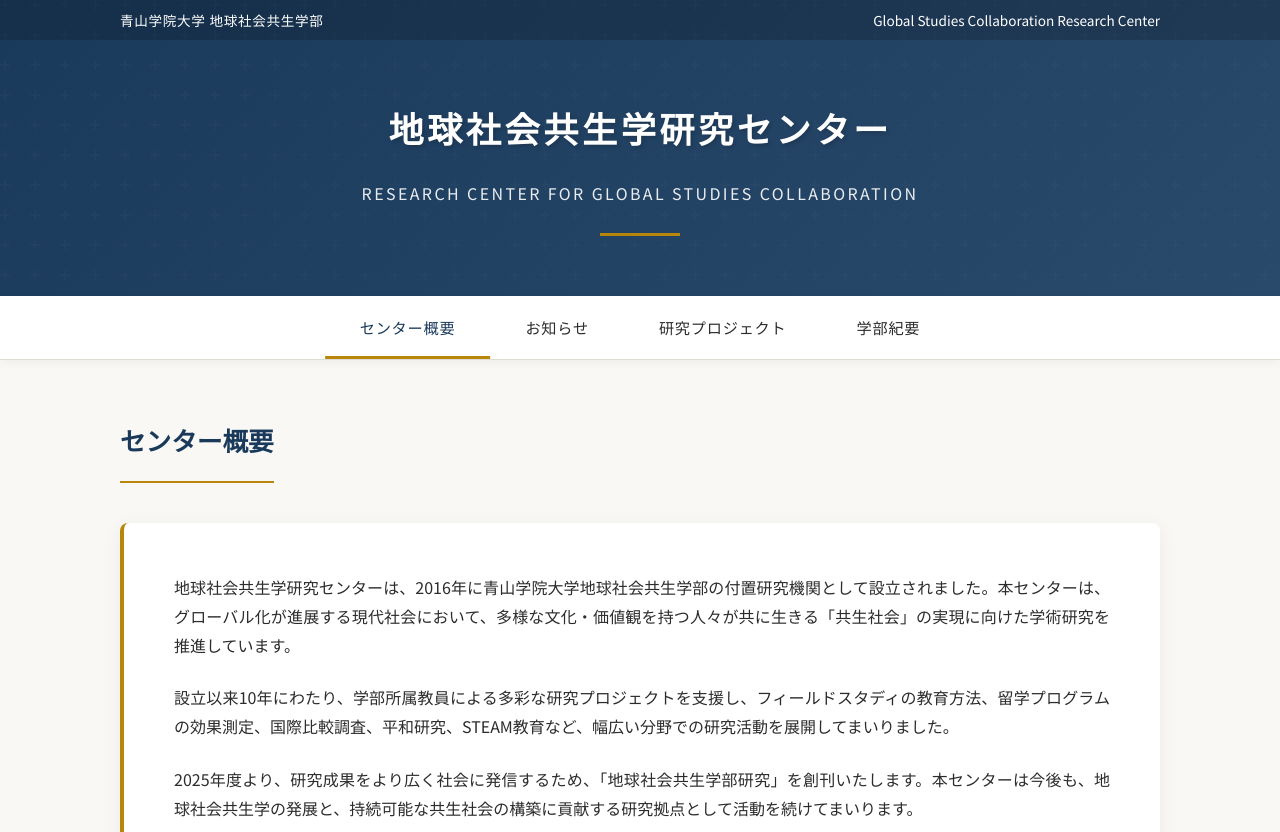
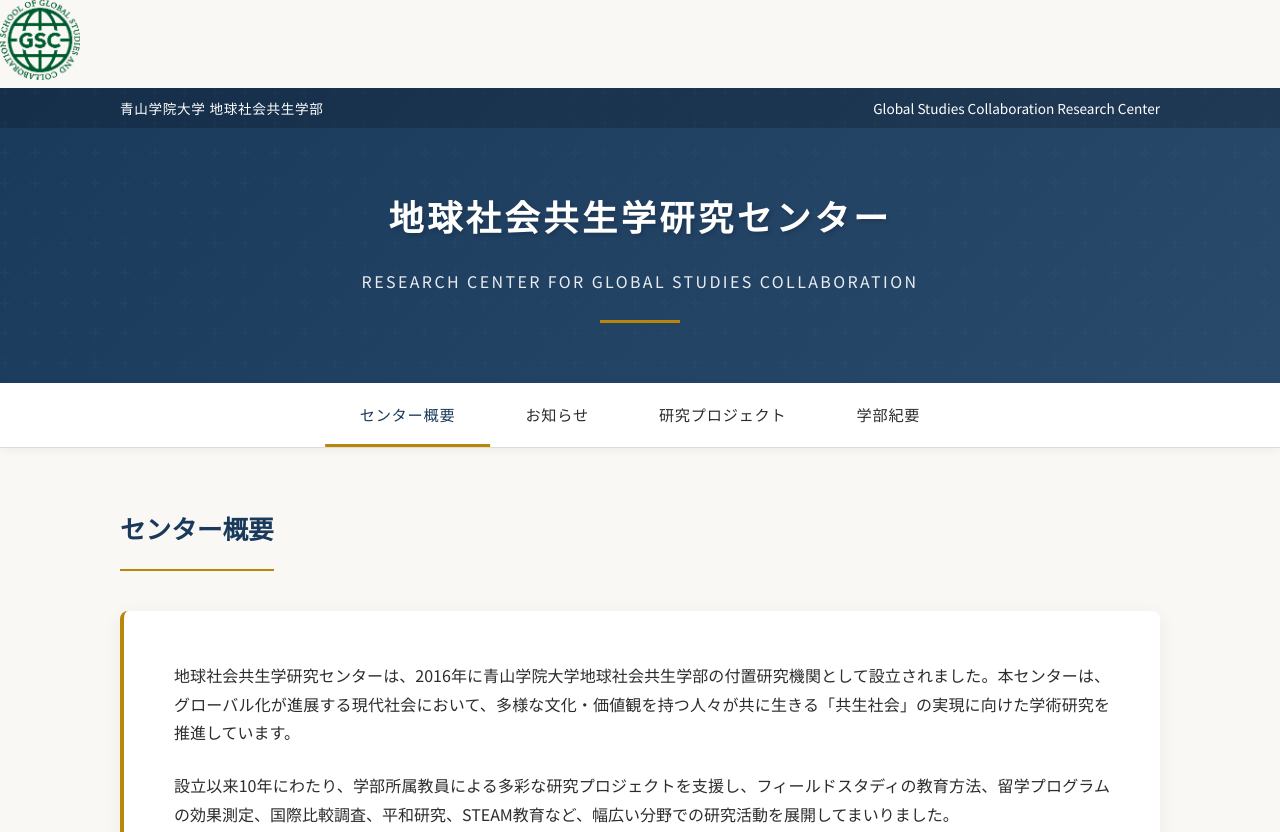
Before and after one commit to kikuchi-crypto/gsc-research-center, a plain HTML site: page index.html in a window 1280 px wide. Shown: the top 832 px of the page. Drawn offline with Linux system fonts and the light colour scheme.

Commit message:
Update index.html

```diff
--- a/index.html
+++ b/index.html
@@ -3,7 +3,7 @@
 <head>
     <meta charset="UTF-8">
     <meta name="viewport" content="width=device-width, initial-scale=1.0">
-    <title>地球社会共生学研究センター | 青山学院大学</title>
+   <img src="画像2.gif" alt="ロゴ" style="width: 80px; height: 80px;"> <title>地球社会共生学研究センター | 青山学院大学</title>
     <link href="https://fonts.googleapis.com/css2?family=Noto+Serif+JP:wght@400;600;700&family=Noto+Sans+JP:wght@400;500;600&display=swap" rel="stylesheet">
     <style>
         :root {
```
